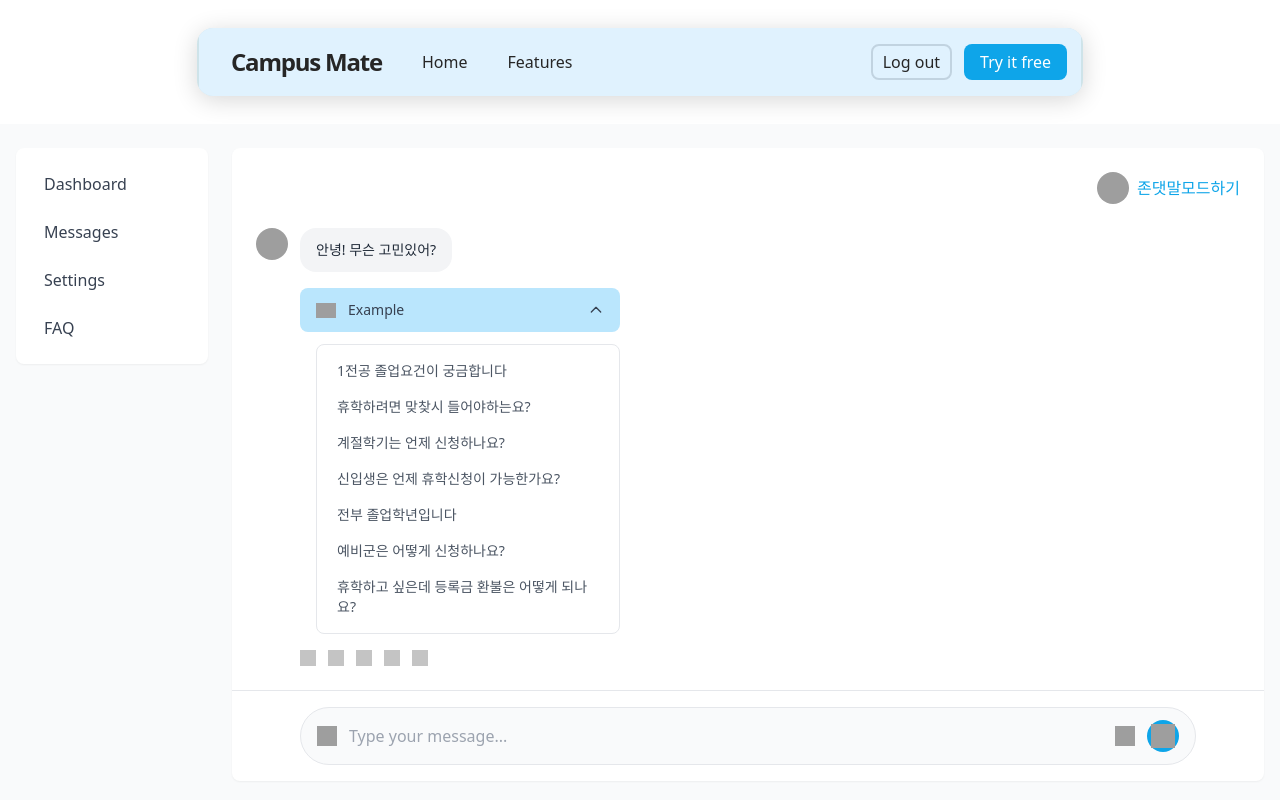
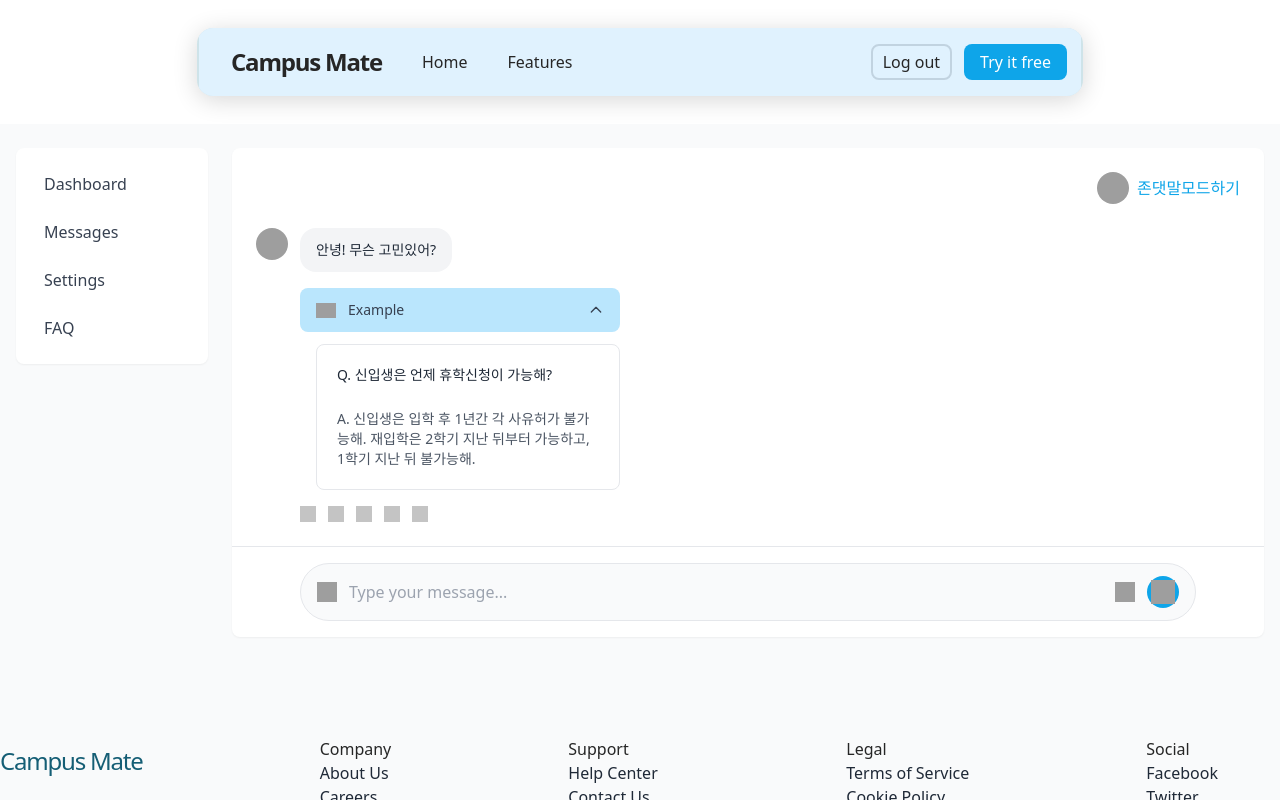
Before and after one commit to kangminhyuk01/campus-mate-ui-kit, a React (Vite) app: page /friendlychat in a window 1280 px wide. Both pictures are taken after a click on the button "Example". Shown: the top 800 px of the page. Built offline with nearby package versions, Linux system fonts and the light colour scheme; grey boxes are pictures that could not be loaded.

Commit message:
Refactor: Update Example toggle content
Update the content within the "Example" toggle button in /friendlychat to match the provided image.

```diff
--- a/src/components/ChatArea.tsx
+++ b/src/components/ChatArea.tsx
@@ -1,4 +1,3 @@
-
 import React, { useState } from "react";
 import { useNavigate } from "react-router-dom";
 
@@ -42,13 +41,8 @@ const ChatArea = () => {
   };
 
   const exampleQuestions = [
-    "1전공 졸업요건이 궁금합니다",
-    "휴학하려면 맞찾시 들어야하는요?",
-    "계절학기는 언제 신청하나요?",
-    "신입생은 언제 휴학신청이 가능한가요?",
-    "전부 졸업학년입니다",
-    "예비군은 어떻게 신청하나요?",
-    "휴학하고 싶은데 등록금 환불은 어떻게 되나요?"
+    "Q. 신입생은 언제 휴학신청이 가능해?",
+    "A. 신입생은 입학 후 1년간 각 사유허가 불가능해. 재입학은 2학기 지난 뒤부터 가능하고, 1학기 지난 뒤 불가능해."
   ];
 
   return (
@@ -91,12 +85,12 @@ const ChatArea = () => {
         {isExampleToggled && (
           <div className="ml-4 space-y-2 border border-gray-200 rounded-lg p-3 bg-white">
             {exampleQuestions.map((question, index) => (
-              <button
+              <div
                 key={index}
-                className="block w-full text-left text-sm text-gray-600 hover:text-gray-800 py-1 hover:bg-gray-50 rounded px-2 transition-colors"
+                className={`text-sm py-2 px-2 ${index === 0 ? 'font-medium text-gray-800' : 'text-gray-600'}`}
               >
                 {question}
-              </button>
+              </div>
             ))}
           </div>
         )}
```
